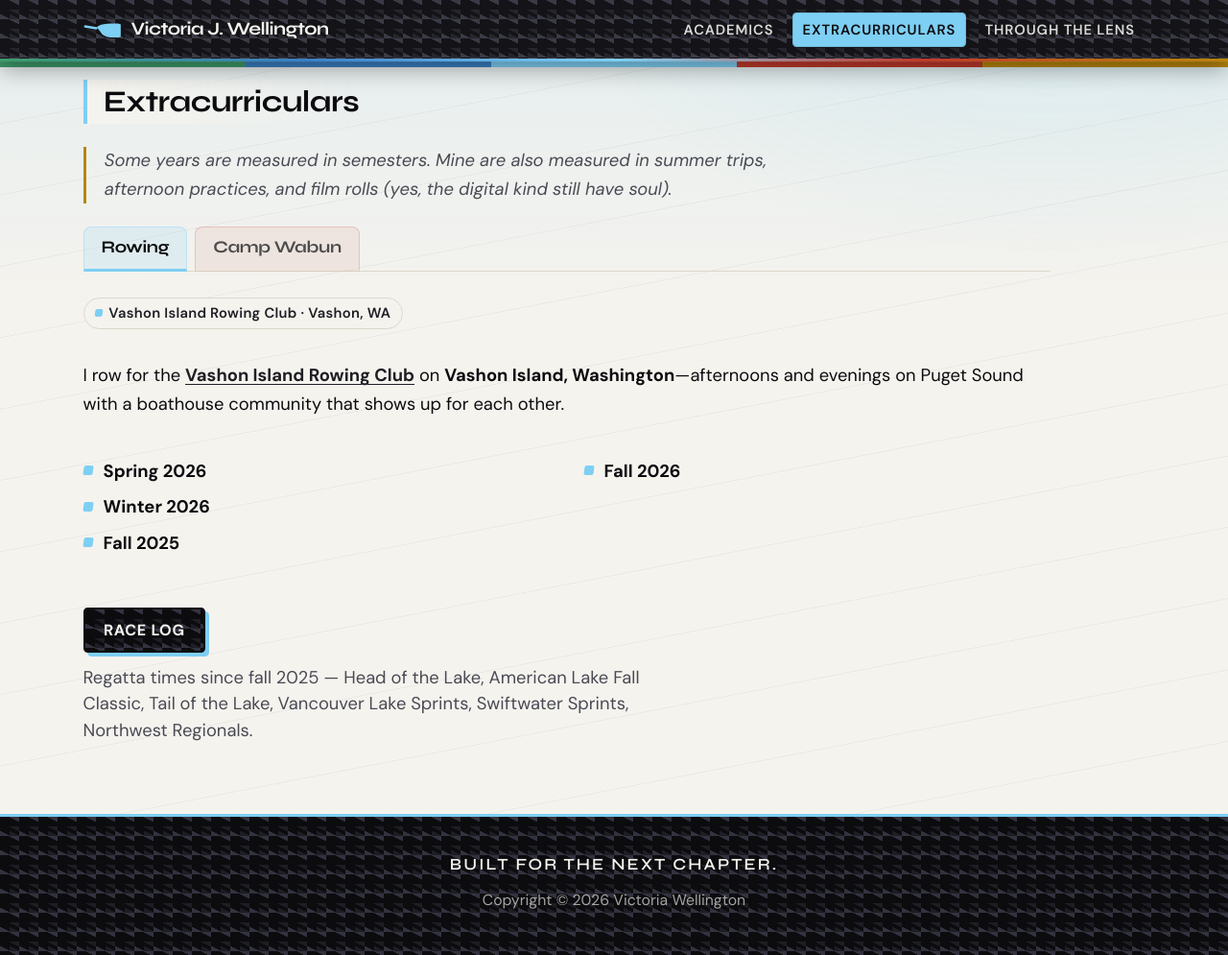
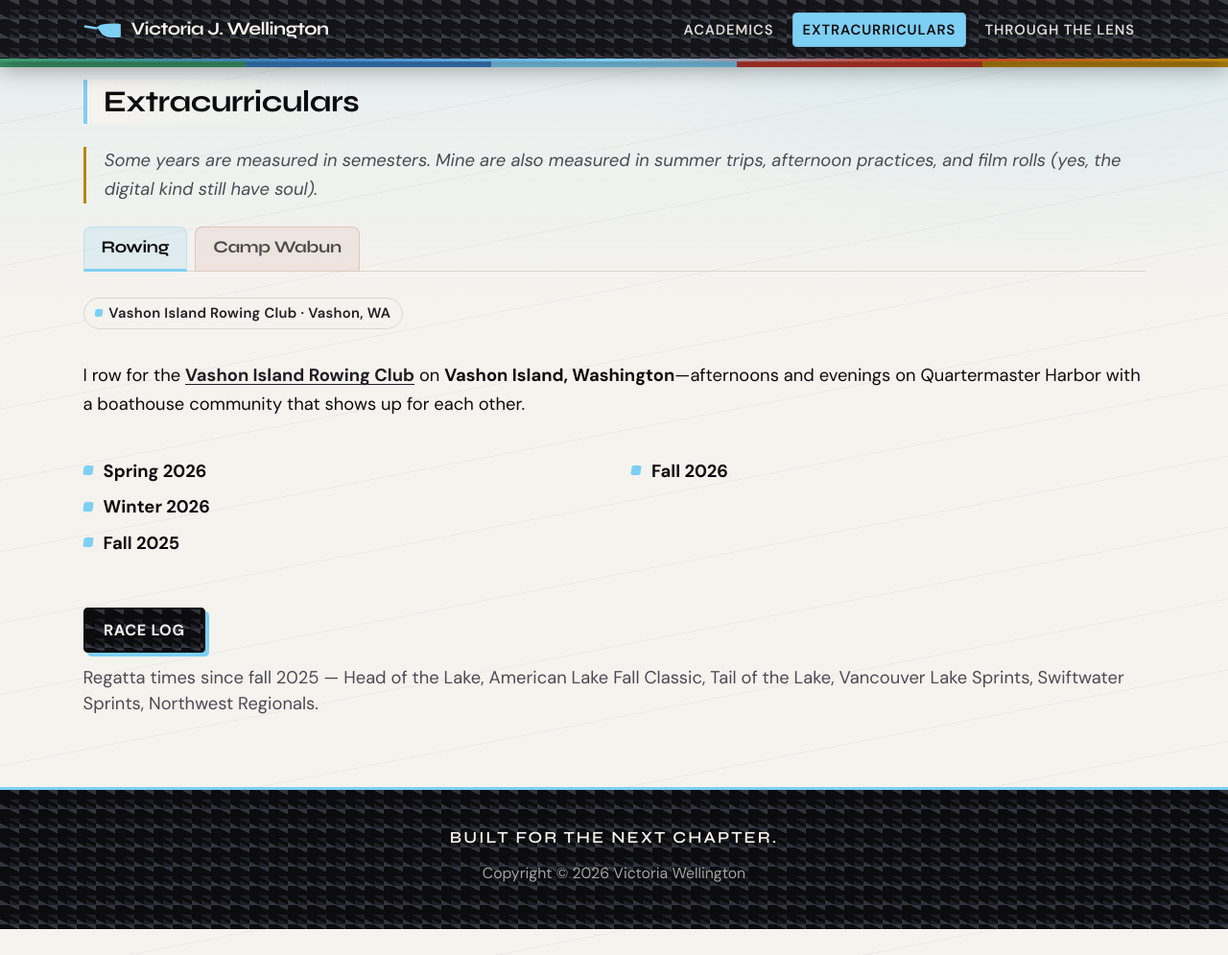
Before and after one commit to thewellington/victoriajwellington.com, a Jekyll site: the page built from extracurricular.md, in a window 1280 px wide and 995 px high. Shown: the whole window at 96% size. Built offline with Jekyll 4.4.1, drawn with Linux system fonts in a browser that asks for light colours.

Commit message:
Widen extracurricular layout and name Quartermaster Harbor.
Co-authored-by: Cursor <cursoragent@cursor.com>

```diff
--- a/_sass/_base.scss
+++ b/_sass/_base.scss
@@ -76,6 +76,11 @@ a:hover {
 
 .prose {
   max-width: $max-read;
+}
+
+.prose.prose--wide {
+  max-width: none;
+  width: 100%;
 }
 
 .prose p,
@@ -203,7 +208,8 @@ a:hover {
 
 .activity-tabs {
   margin-top: 0.35rem;
-  max-width: 56rem;
+  max-width: none;
+  width: 100%;
 }
 
 .activity-tabs__list {
@@ -758,7 +764,7 @@ a:hover {
   font-size: 0.92rem;
   line-height: 1.5;
   color: $graphite;
-  max-width: 36rem;
+  max-width: none;
 }
 
 .gallery {
--- a/extracurricular.md
+++ b/extracurricular.md
@@ -5,7 +5,7 @@ description: Camp Wabun, rowing, and other commitments outside the classroom.
 slug: extracurricular
 ---
 
-<div class="prose" markdown="1">
+<div class="prose prose--wide" markdown="1">
 
 <p class="lede">Some years are measured in semesters. Mine are also measured in summer trips, afternoon practices, and film rolls (yes, the digital kind still have soul).</p>
 
@@ -51,8 +51,8 @@ slug: extracurricular
       <p>
         I row for the
         <strong><a href="https://vashoncrew.org/">Vashon Island Rowing Club</a></strong>
-        on <strong>Vashon Island, Washington</strong>&mdash;afternoons and evenings on Puget Sound
-        with a boathouse community that shows up for each other.
+        on <strong>Vashon Island, Washington</strong>&mdash;afternoons and evenings on
+        Quartermaster Harbor with a boathouse community that shows up for each other.
       </p>
 
       <div class="two-col rowing-seasons-grid">
```
